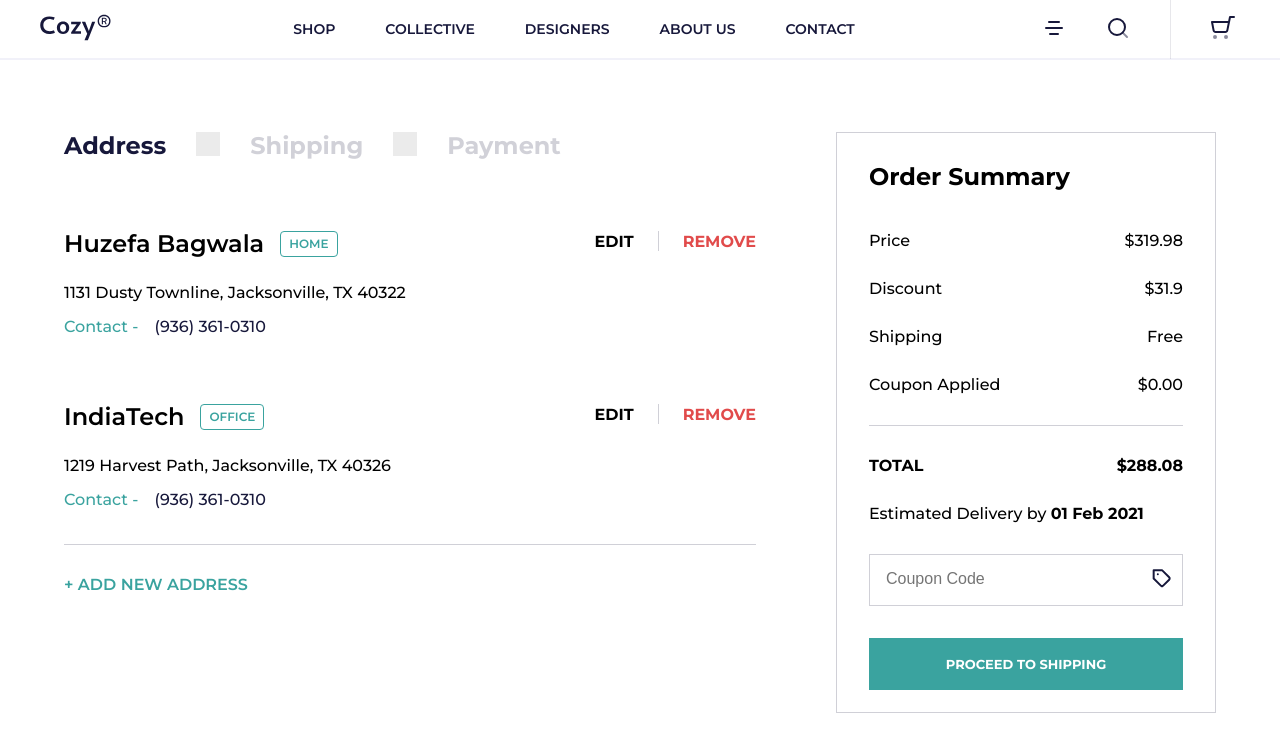
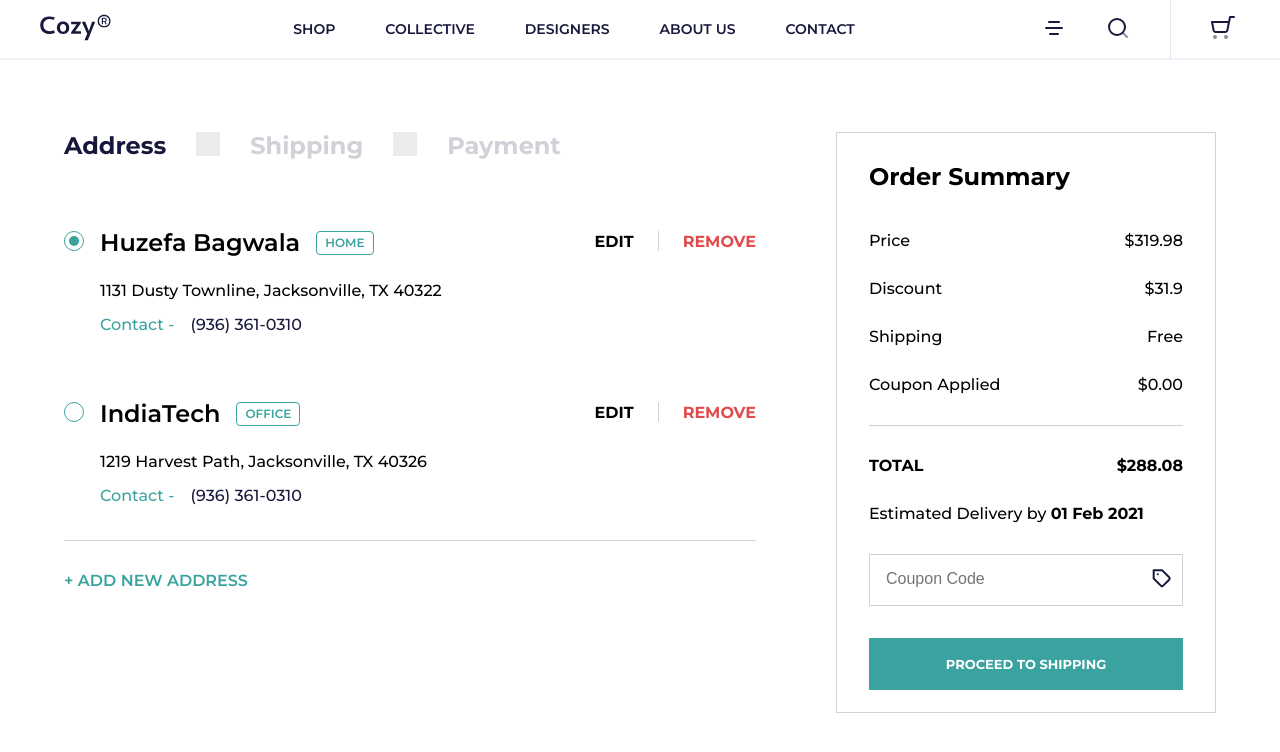
Before and after one commit to Oluwaseunus/cozy, a Next.js app: page /cart in a window 1280 px wide. Both pictures are taken after a click on the button "PROCEED TO CHECKOUT". Shown: the top 752 px of the page. Built offline with nearby package versions, Linux system fonts and the light colour scheme; grey boxes are pictures that could not be loaded.

Commit message:
feature: add radio button for addresses

```diff
--- a/components/Address.tsx
+++ b/components/Address.tsx
@@ -1,10 +1,13 @@
 import React from 'react';
+import CustomRadio from './CustomRadio';
 
 const Address = () => {
   return (
     <div className='address__page'>
       <div className='address__item'>
-        <div className='address__item-radio'></div>
+        <div className='address__item-radio'>
+          <CustomRadio name='address' checked />
+        </div>
         <div className='address__item-details'>
           <div className='address__item-head'>
             <p className='address__item-name'>Huzefa Bagwala</p>
@@ -25,7 +28,9 @@ const Address = () => {
         </div>
       </div>
       <div className='address__item'>
-        <div className='address__item-radio'></div>
+        <div className='address__item-radio'>
+          <CustomRadio name='address' />
+        </div>
         <div className='address__item-details'>
           <div className='address__item-head'>
             <p className='address__item-name'>IndiaTech</p>
--- a/components/Checkout.tsx
+++ b/components/Checkout.tsx
@@ -7,7 +7,7 @@ import { CheckoutProps } from '../interfaces';
 import { subTabs } from '../pages/cart';
 
 const Checkout = ({ subTab, setSubTab }: CheckoutProps) => {
-  const CheckoutPages = [Address, Payment, Shipping];
+  const CheckoutPages = [Address, Shipping, Payment];
 
   return (
     <div className='checkout__page'>
--- /dev/null
+++ b/components/CustomRadio.tsx
@@ -0,0 +1,12 @@
+import React from 'react';
+
+const CustomRadio = (props: React.HTMLProps<HTMLInputElement>) => {
+  return (
+    <label className='custom__radio'>
+      <input type='radio' {...props} />
+      <span className='checkmark'></span>
+    </label>
+  );
+};
+
+export default CustomRadio;
--- a/styles/_components.scss
+++ b/styles/_components.scss
@@ -657,6 +657,12 @@ button {
     margin-bottom: 3.2rem;
   }
 
+  &-radio {
+    width: 2rem;
+    height: 2rem;
+    margin-right: 1.6rem;
+  }
+
   &-details {
     margin-right: auto;
   }
@@ -676,10 +682,13 @@ button {
 
   &-badge {
     color: $green;
+    height: 2.4rem;
+    display: flex;
+    padding: 0 8px;
     font-weight: 600;
-    padding: 6px 8px;
     font-size: 1.2rem;
     border-radius: 4px;
+    align-items: center;
     line-height: 1.2rem;
     border: 1px solid $green;
     text-transform: uppercase;
@@ -713,3 +722,52 @@ button {
     }
   }
 }
+
+.custom__radio {
+  width: 100%;
+  height: 100%;
+  cursor: pointer;
+  position: relative;
+
+  @media (hover: hover) {
+    &:hover input ~ .checkmark {
+      background-color: #ccc;
+    }
+  }
+
+  input[type='radio'] {
+    opacity: 0;
+    cursor: pointer;
+    position: absolute;
+
+    &:checked ~ .checkmark {
+      &:after {
+        display: block;
+      }
+    }
+  }
+
+  .checkmark {
+    top: 0;
+    left: 0;
+    width: 2rem;
+    height: 2rem;
+    position: absolute;
+    border-radius: 50%;
+    border: 1px solid $green;
+    transition: all 0.3s ease;
+
+    &:after {
+      content: '';
+      position: absolute;
+      display: none;
+      top: 50%;
+      left: 50%;
+      width: 1rem;
+      height: 1rem;
+      transform: translate(-50%, -50%);
+      border-radius: 50%;
+      background: $green;
+    }
+  }
+}
```
